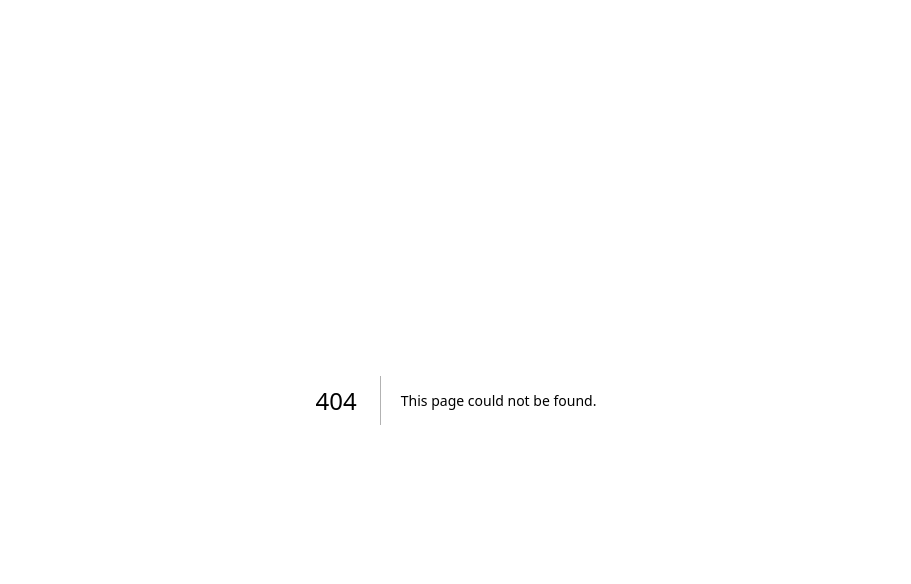
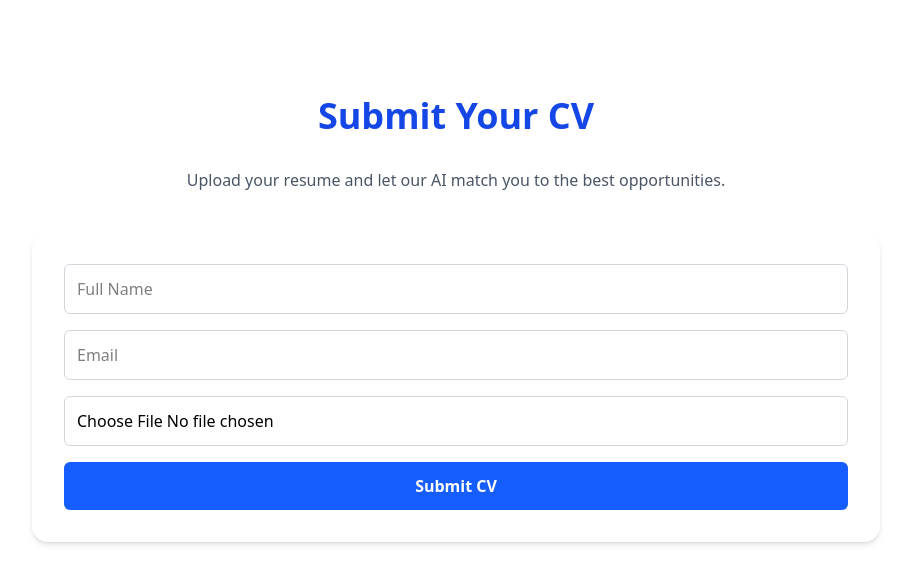
Before and after one commit to Roy-Jyo/aienablers, a Next.js app: page /submit-cv in a window 1280 px wide. Before the commit this address had no page. Shown: the top 584 px of the page, without its empty margins (184-1095 px from the left). Built offline with nearby package versions, Linux system fonts and the light colour scheme.

Commit message:
Added top navigation and new pages (Submit CV, Cost Saving, Knowledge)

```diff
--- /dev/null
+++ b/src/app/cost-saving/page.tsx
@@ -0,0 +1,28 @@
+export default function CostSaving() {
+  return (
+    <section className="max-w-5xl mx-auto py-24 px-6 text-center">
+      <h1 className="text-4xl font-bold text-blue-700 mb-8">Calculate Cost Saving</h1>
+      <p className="text-gray-600 mb-10">
+        Estimate how much you save using RecruitAI versus traditional recruitment.
+      </p>
+
+      <div className="bg-white p-8 rounded-2xl shadow-md max-w-md mx-auto">
+        <form className="space-y-4">
+          <input
+            type="number"
+            placeholder="Number of Roles per Year"
+            className="w-full border border-gray-300 p-3 rounded-md"
+          />
+          <input
+            type="number"
+            placeholder="Average Cost per Role ($)"
+            className="w-full border border-gray-300 p-3 rounded-md"
+          />
+          <button className="w-full bg-blue-600 text-white py-3 rounded-md font-semibold hover:bg-blue-700 transition">
+            Calculate
+          </button>
+        </form>
+      </div>
+    </section>
+  );
+}
--- /dev/null
+++ b/src/app/knowledge/page.tsx
@@ -0,0 +1,32 @@
+export default function Knowledge() {
+  return (
+    <section className="max-w-5xl mx-auto py-24 px-6">
+      <h1 className="text-4xl font-bold text-blue-700 mb-8 text-center">
+        Knowledge Hub
+      </h1>
+      <p className="text-gray-600 mb-12 text-center">
+        Explore insights, AI recruitment trends, and guides from the RecruitAI team.
+      </p>
+
+      <div className="grid grid-cols-1 md:grid-cols-3 gap-8">
+        {['AI in Recruitment', 'ROI of Automation', 'Ethical AI Hiring'].map((topic, i) => (
+          <div
+            key={i}
+            className="bg-white rounded-2xl shadow-md p-6 hover:shadow-lg transition"
+          >
+            <h3 className="font-semibold text-lg text-blue-700 mb-2">{topic}</h3>
+            <p className="text-gray-600 text-sm mb-4">
+              Learn how RecruitAI helps transform your hiring process through AI-powered insights.
+            </p>
+            <a
+              href="#"
+              className="text-blue-600 text-sm font-medium hover:underline"
+            >
+              Read more →
+            </a>
+          </div>
+        ))}
+      </div>
+    </section>
+  );
+}
--- /dev/null
+++ b/src/app/submit-cv/page.tsx
@@ -0,0 +1,30 @@
+export default function SubmitCV() {
+  return (
+    <section className="max-w-4xl mx-auto py-24 px-6 text-center">
+      <h1 className="text-4xl font-bold text-blue-700 mb-8">Submit Your CV</h1>
+      <p className="text-gray-600 mb-10">
+        Upload your resume and let our AI match you to the best opportunities.
+      </p>
+      <form className="bg-white p-8 rounded-2xl shadow-md space-y-4">
+        <input
+          type="text"
+          placeholder="Full Name"
+          className="w-full border border-gray-300 p-3 rounded-md"
+        />
+        <input
+          type="email"
+          placeholder="Email"
+          className="w-full border border-gray-300 p-3 rounded-md"
+        />
+        <input
+          type="file"
+          accept=".pdf,.doc,.docx"
+          className="w-full border border-gray-300 p-3 rounded-md"
+        />
+        <button className="w-full bg-blue-600 text-white py-3 rounded-md font-semibold hover:bg-blue-700 transition">
+          Submit CV
+        </button>
+      </form>
+    </section>
+  );
+}
```
